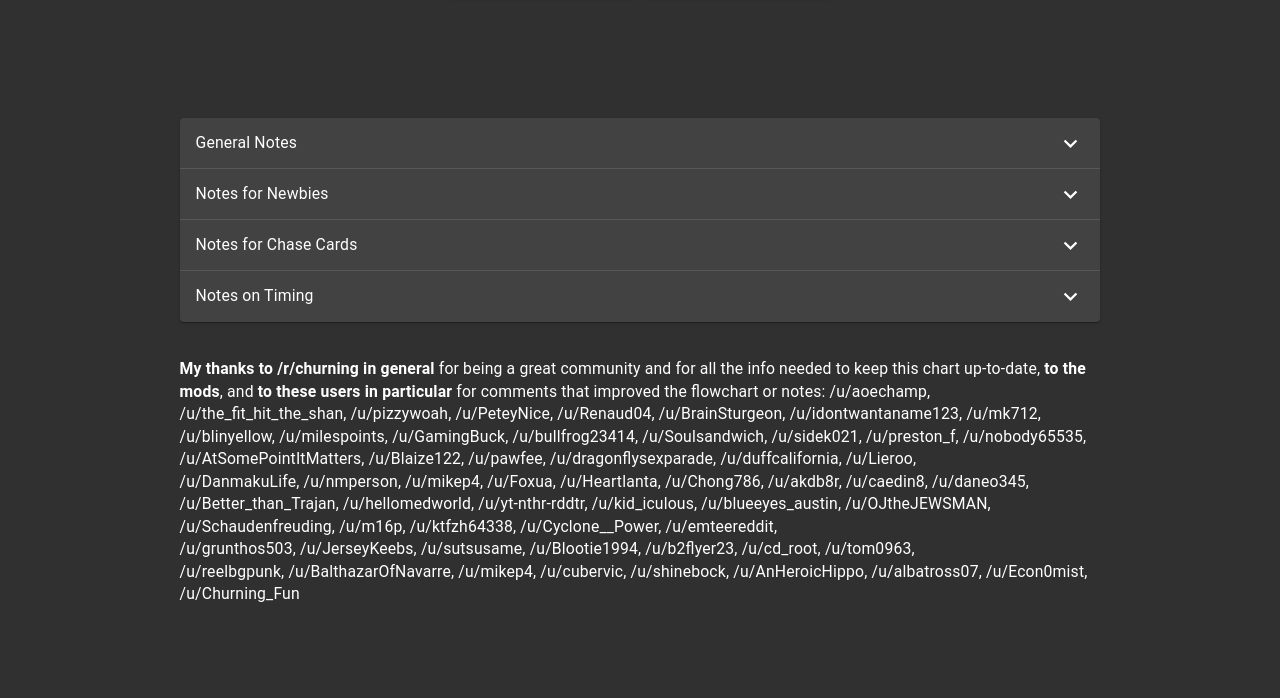
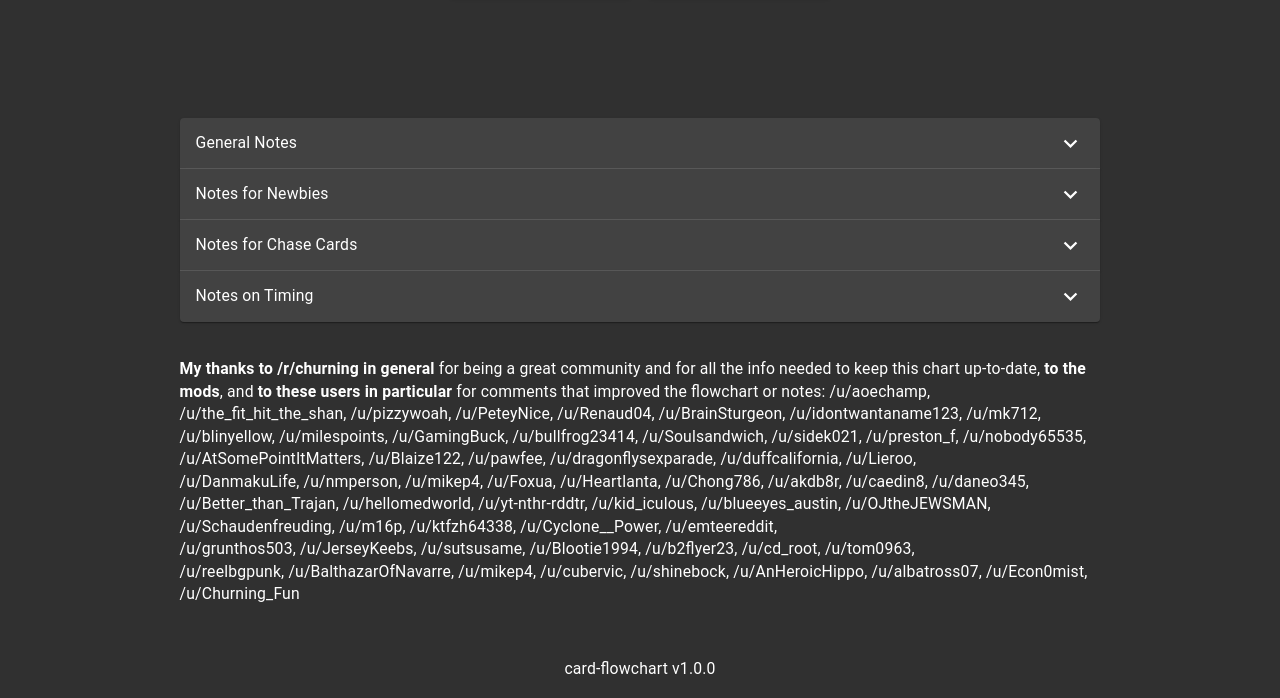
Before and after one commit to dickwyn/cc-recommendation-flowchart, a Gatsby site: page / in a window 1280 px wide. Shown: the part 262-960 px from the top of the page. Before the commit the page ends 920 px from the top, so only its background shows below. Built offline with nearby package versions, Linux system fonts and the light colour scheme; Gatsby itself is replaced by a stand-in of ours.

Commit message:
(feat) add footer with version number

```diff
--- a/src/components/layout.js
+++ b/src/components/layout.js
@@ -4,6 +4,7 @@ import { StaticQuery, graphql } from 'gatsby';
 import { ThemeProvider, createMuiTheme } from '@material-ui/core/styles';
 import CssBaseline from '@material-ui/core/CssBaseline';
 import red from '@material-ui/core/colors/red';
+import { name, version } from '../../package.json';
 
 import Header from './header';
 import './layout.scss';
@@ -35,6 +36,9 @@ const Layout = ({ children }) => (
           <CssBaseline />
           <Header siteTitle={data.site.siteMetadata.title} />
           <div className="content-container">{children}</div>
+          <footer>
+            {name} v{version}
+          </footer>
         </ThemeProvider>
       </>
     )}
--- a/src/components/layout.scss
+++ b/src/components/layout.scss
@@ -616,3 +616,8 @@ pre tt:after {
   padding-top: 0;
   height: 100%;
 }
+
+footer {
+  text-align: center;
+  margin: 0 0 1rem;
+}
```
